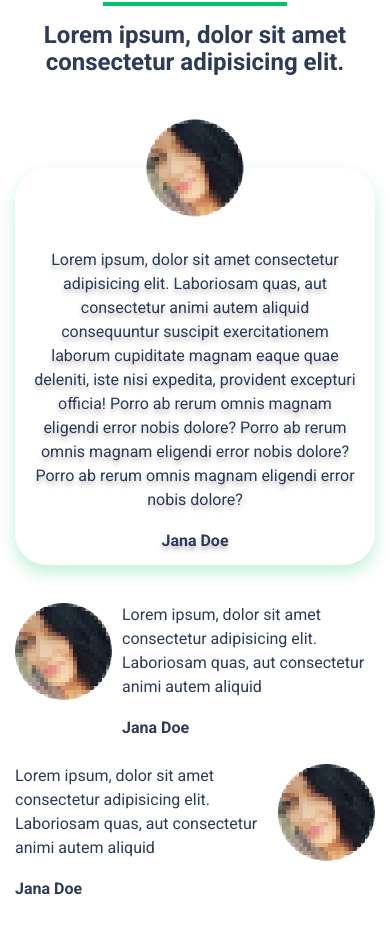
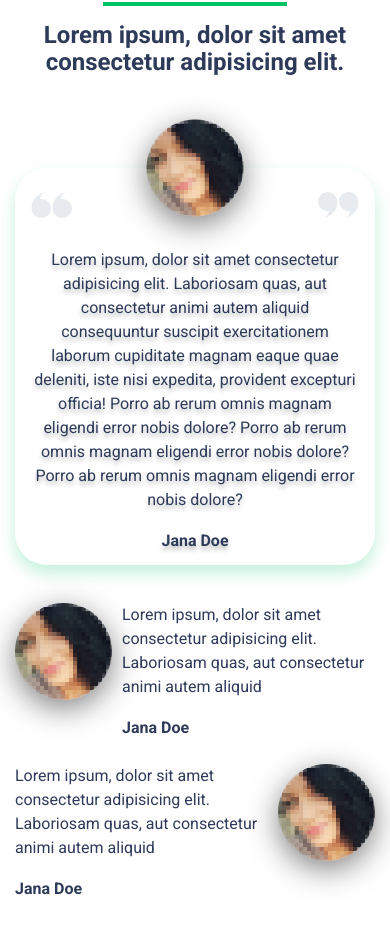
Before and after one commit to kanae367/test-task-react, a React (Vite) app: page / in a window 390 px wide. Shown: the part 1260-2194 px from the top of the page. Built offline with nearby package versions, Linux system fonts and the light colour scheme.

Commit message:
Добалены недостающие кавычки в блок reviews

```diff
--- a/src/components/reviews/Reviews.tsx
+++ b/src/components/reviews/Reviews.tsx
@@ -1,4 +1,5 @@
 import './reviews.scss';
+import QuoteIcons from './icons/QuoteIcon';
 
 function Reviews(){
     return(
@@ -8,8 +9,10 @@ function Reviews(){
                 <div className='reviews__item'>
                     <img className='reviews__item-image' src="/reviews/photo.png" alt="Фото автора" />
                     <div className='reviews__item-content'>
+                        <QuoteIcons/>
                         <p className='reviews__item-text'>Lorem ipsum, dolor sit amet consectetur adipisicing elit. Laboriosam quas, aut consectetur animi  autem aliquid consequuntur suscipit exercitationem laborum cupiditate magnam eaque quae deleniti, iste nisi expedita, provident excepturi officia! Porro ab rerum omnis magnam eligendi error nobis dolore? Porro ab rerum omnis magnam eligendi error nobis dolore? Porro ab rerum omnis magnam eligendi error nobis dolore?</p>
                         <span className='reviews__item-author'>Jana Doe</span>
+                        <QuoteIcons/>
                     </div>
                 </div>
 
--- /dev/null
+++ b/src/components/reviews/icons/QuoteIcon.tsx
@@ -0,0 +1,14 @@
+function QuoteIcons(){
+    return(
+        <div className='reviews__item-quotes'>
+            <svg width="20" height="26" viewBox="0 0 20 26" fill="none" xmlns="http://www.w3.org/2000/svg">
+                <path d="M20 16.5425C20 21.7657 15.6515 26 10.2859 26C4.9212 26 1.02661 21.9116 0.571782 16.7069C-0.121879 8.76502 6.07492 2.11552 13.5986 0C11.0343 1.50963 9.24588 4.13515 8.9471 7.18869C9.38623 7.12801 9.83107 7.08493 10.2859 7.08493C15.6515 7.08493 20 11.3187 20 16.5425Z" fill="#00C368"/>
+            </svg>
+            <svg width="20" height="26" viewBox="0 0 20 26" fill="none" xmlns="http://www.w3.org/2000/svg">
+                <path d="M20 16.5425C20 21.7657 15.6515 26 10.2859 26C4.9212 26 1.02661 21.9116 0.571782 16.7069C-0.121879 8.76502 6.07492 2.11552 13.5986 0C11.0343 1.50963 9.24588 4.13515 8.9471 7.18869C9.38623 7.12801 9.83107 7.08493 10.2859 7.08493C15.6515 7.08493 20 11.3187 20 16.5425Z" fill="#00C368"/>
+            </svg>
+        </div>
+    )
+}
+
+export default QuoteIcons;
--- a/src/components/reviews/reviews.scss
+++ b/src/components/reviews/reviews.scss
@@ -112,6 +112,10 @@
     }
 }
 
+.reviews__item-image{
+    filter: drop-shadow(0 8px 15px rgba(black, 0.5));
+}
+
 .reviews__item-text{
     line-height: 1.5;
     margin: 0;
@@ -122,3 +126,46 @@
     margin-top: 20px;
     font-weight: 700;
 }
+
+.reviews__item-content{
+    position: relative;
+
+    @media screen and (max-width: 767px) {
+        position: static;
+    }
+}
+
+.reviews__item-quotes{
+    position: absolute;
+    display: flex;
+    gap: 1px;
+
+    &:first-child{
+        right: calc(100% + 17px);
+    }
+
+    &:last-child{
+        right: -20px;
+        bottom: 0;
+        transform: translateY(50%) rotate(180deg);
+    }
+
+    @media screen and (max-width: 767px) {
+        top: 24px;
+
+        path{
+            fill: #E7EBF0;
+        }
+
+        &:first-child{
+            left: 16px;
+            right: unset;
+        }
+
+        &:last-child{
+            right: 16px;
+            bottom: unset;
+            transform: rotate(180deg);
+        }
+    }
+}
```
